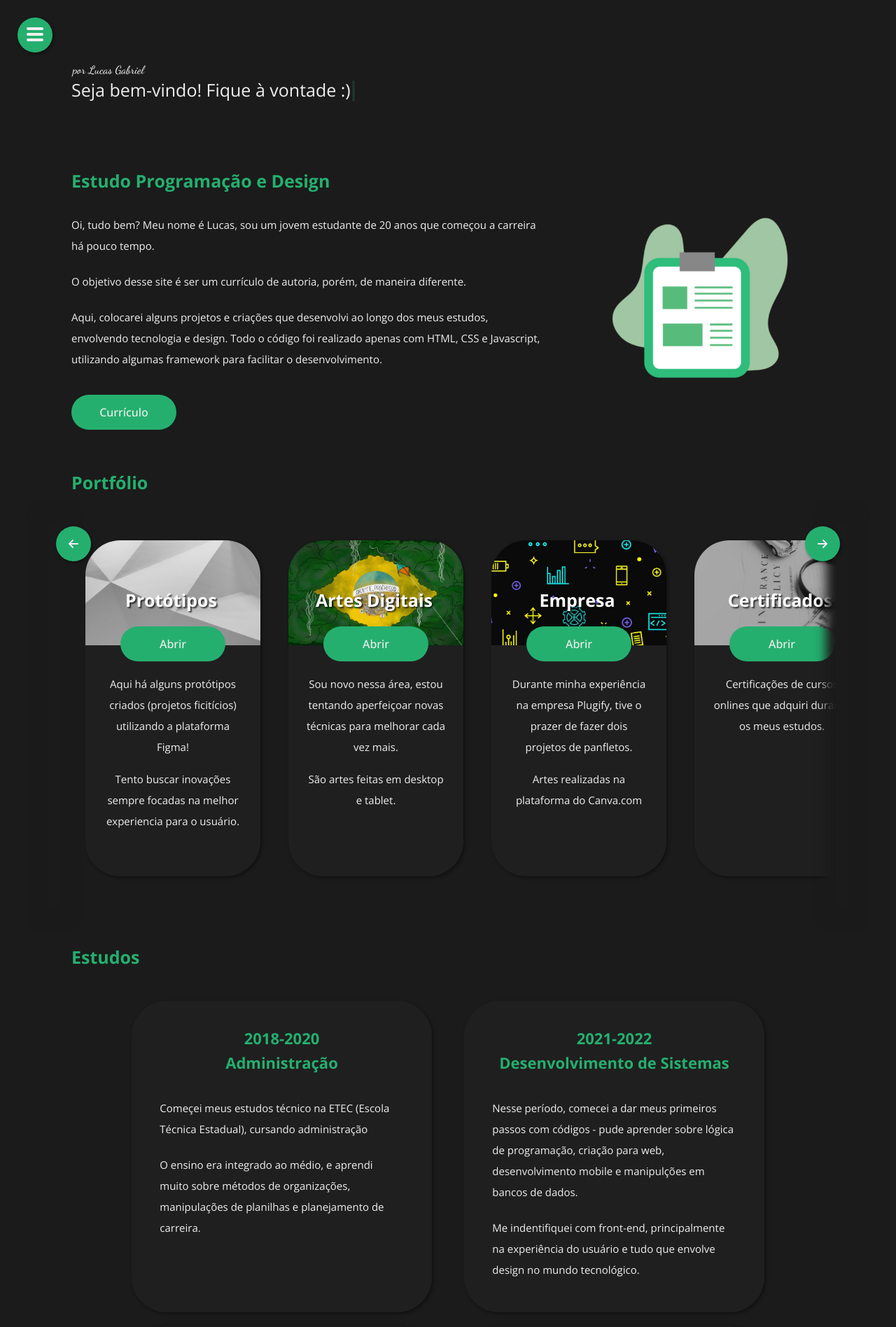
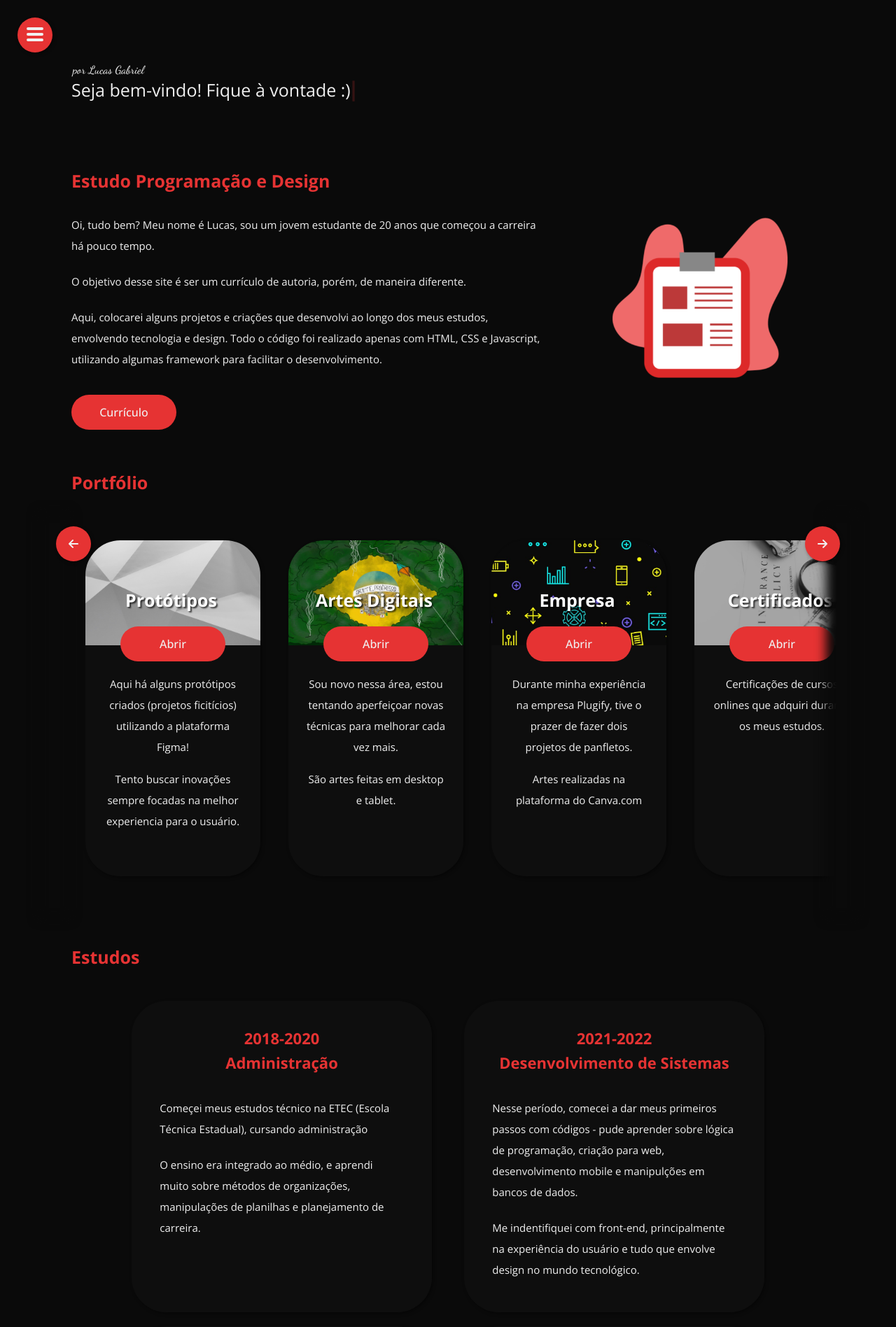
Before and after one commit to lugabrielll/my_official_portfolio, a PHP site: page / in a window 1280 px wide. Shown: the top 1896 px of the page at 70% size. Run offline with PHP 8.4, Linux system fonts and the light colour scheme; some libraries are stand-ins or nearby versions.

Commit message:
ajusteCores

```diff
--- a/index.html
+++ b/index.html
@@ -1,5 +1,5 @@
 <!DOCTYPE html>
-<html lang="pt-br" class="tema-verde">
+<html lang="pt-br" class="tema-vermelho">
 <head>
     <meta charset="UTF-8">
     <meta http-equiv="X-UA-Compatible" content="IE=edge">
@@ -7,7 +7,7 @@
     <title>Lucas Gabriel</title>
 
     <link href="./style/reset.css" rel="stylesheet">
-    <link href="./style/style-index.css" rel="stylesheet">
+    <link href="./style/style.css" rel="stylesheet">
     <link href="./style/bootstrap.css" rel="stylesheet">
     <link rel="stylesheet" href="https://cdnjs.cloudflare.com/ajax/libs/animate.css/4.1.1/animate.min.css">
 
@@ -305,7 +305,7 @@
 
     </footer>
       <script type="text/javascript" src="./script/vanilla-tilt.js"></script>
-      <script src="./script/script-index.js"></script>
+      <script src="./script/main.js"></script>
       <script src="./script/bootstrap.js"></script>
       <script src="https://kit.fontawesome.com/6c7a788187.js" crossorigin="anonymous"></script>
 </script>
--- a/script/script-index.js
+++ b/script/main.js
@@ -13,11 +13,11 @@ const inputAmarelo = document.getElementById('input-amarelo')
 body.classList.add('body')
 
 //Inseri a imagem da introdução logo ao carregar o site
-document.getElementById('img-prancheta').src ='./img/index/prancheta-verde.png'
+document.getElementById('img-prancheta').src ='./img/index/prancheta-vermelha.png'
 
-//Desabilita o click no botão verde
+//Desabilita o click no botão vermelho
 //Já que esse é o tema nativo do site
-inputVerde.disabled = true;
+inputVermelho.disabled = true;
 
 //Funções para mudar as cores do site
 function temaVermelho(){
--- a/style/style-index.css
+++ b/style/style.css
@@ -3,11 +3,11 @@
 @import url('https://fonts.googleapis.com/css2?family=Dancing+Script:wght@500;600;700&family=Open+Sans&display=swap');
 
 :root{
-    --body-bg: #1b1b1b;
-    --body-bg-menu: #202020eb;
+    --body-bg: #0a0a0a;
+    --body-bg-menu: #101010eb;
     --body-font: #F0F0F0;
-    --line-font: #1d1d1d;
-    --scroll-bar: #3b3b3b;
+    --line-font: #1a1a1a;
+    --scroll-bar: #202020;
     --tema-color: #fd6a18;
 }
 .light-mode:root{
@@ -19,29 +19,33 @@
     --tema-color: #2a2568;
 }
 .tema-vermelho:root{
-    --font-theme: #dd2929;
+    --font-theme: #e63333;
     --font-buttom: #F0F0F0;
     --actve-color: #AB2020;
 }
 .tema-azul:root{
-    --font-theme: #2c76ff;
+    --font-theme: #3e7aea;
     --font-buttom: #F0F0F0;
     --actve-color: #235ECC;
 }
 .tema-verde:root{
-    --font-theme: #25af6f;
+    --font-theme: #2fba79;
     --font-buttom: #F0F0F0;
     --actve-color: #218A59;
 }
 .tema-lilas:root{
-    --font-theme: #733af8;
+    --font-theme: #754ad8;
     --font-buttom: #F0F0F0;
     --actve-color: #5B2DC4;
 }
 .tema-amarelo:root{
-    --font-theme:#f1b32c;
+    --font-theme:#e7b13b;
     --font-buttom: #F0F0F0;
     --actve-color: #BF8E22;
+}
+*::selection{
+    color:  var(--font-buttom);
+    background-color: var(--font-theme);
 }
 html {
     height: 100%;
@@ -124,7 +128,7 @@ html {
     .menu-aberto{width: 100vw; left: 0;}
     .menu-fechado{width: 100vw; left: -100vw;}
     main li:after{display: none;}
-    .menu-button{bottom: 40px; right: 20px;}
+    .menu-button{bottom: 6  0px; right: 20px;}
     .capa-titulo h1{font-size: 45px;}
     .logo-capa-none{display: none;}
     .intro-img{display: none; opacity: 0;}
```
